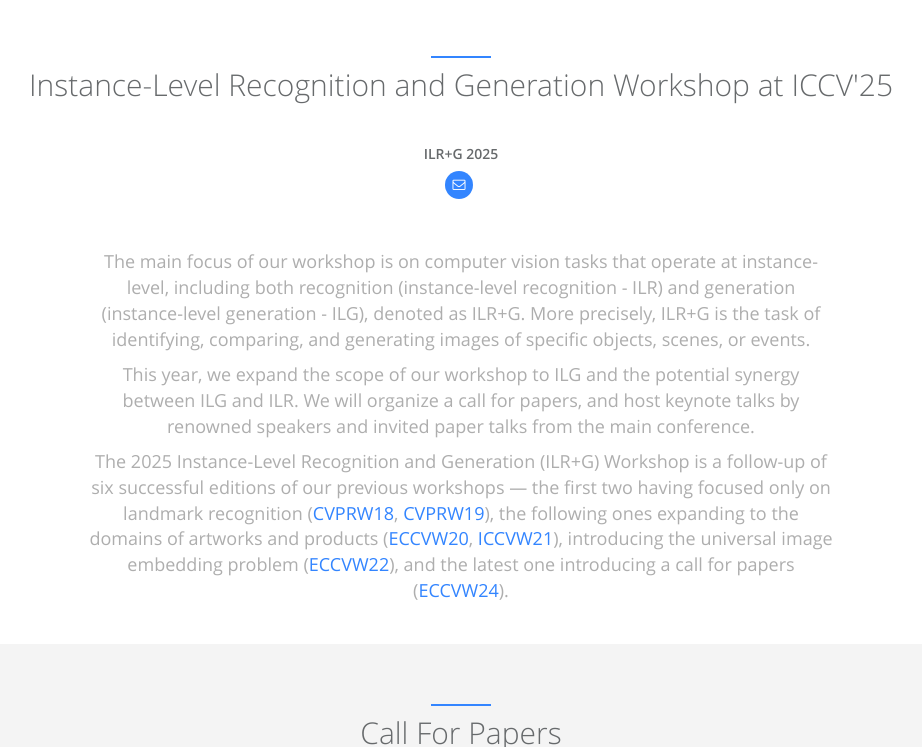
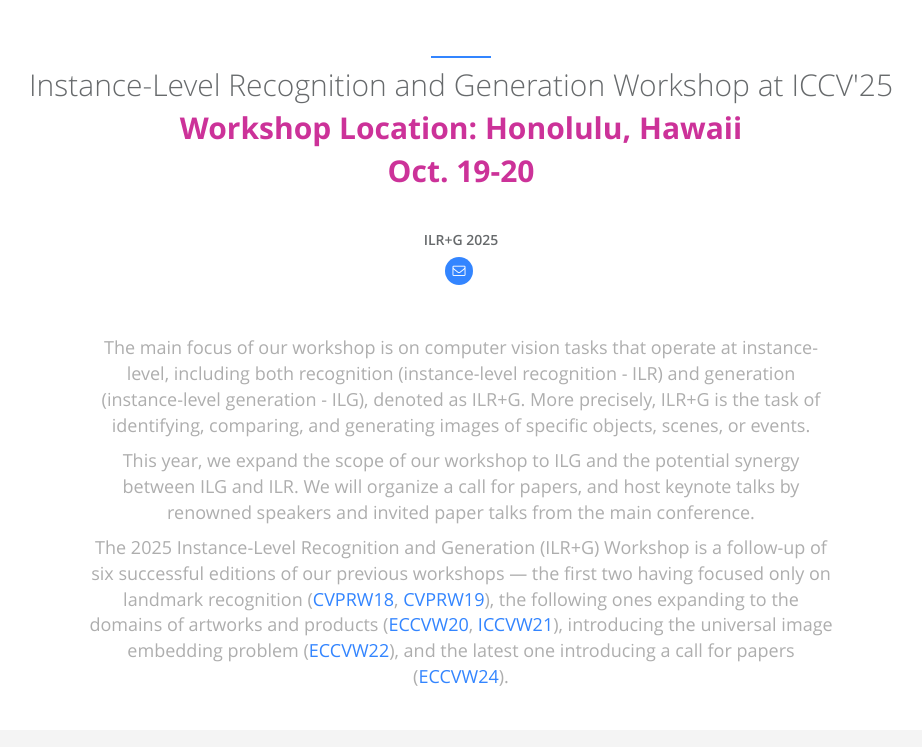
Before and after one commit to ilr-workshop/ICCVW2025, a Jekyll site: the page built from index.html, in a window 1280 px wide and 900 px high, scrolled down 321 px, cut to the strip 153-900 px from the top of the window. Shown: the whole strip, without its empty margins (179-1101 px from the left). Built offline with Jekyll 4.4.1, drawn with Linux system fonts in a browser that asks for light colours.

Commit message:
Update about.html

```diff
--- a/_includes/sections/about.html
+++ b/_includes/sections/about.html
@@ -3,6 +3,8 @@
         <div class="col-lg-12 text-center">
             <div class="navy-line"></div>
             <h1><span data-i18n="about_me.about_me">Instance-Level Recognition and Generation Workshop at ICCV'25</span></h1>
+            <h1><span data-i18n="about_me.about_me"><b><font color="#CC3299">Workshop Location: Honolulu, Hawaii</font></b></span></h1>
+            <h1><span data-i18n="about_me.about_me"><b><font color="#CC3299">Oct. 19-20</font></b></span></h1>
             <!-- <p>Donec sed odio dui. Etiam porta sem malesuada magna mollis euismod.</p> -->
         </div>
     </div>
```
